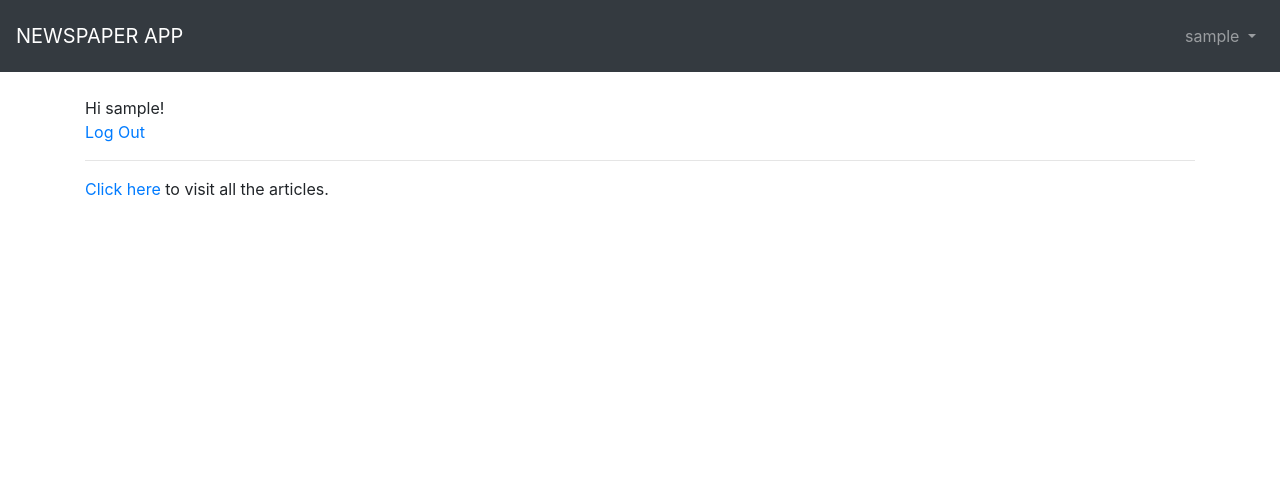
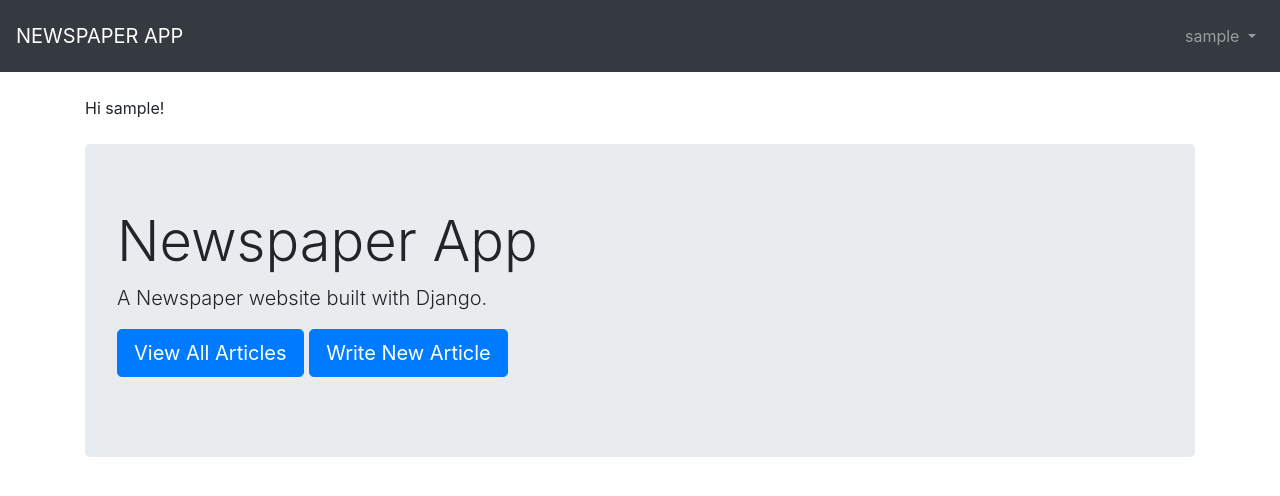
Before and after one commit to patel-himanshu/django-mini-projects, a Django app: page / in a window 1280 px wide. Shown: the top 496 px of the page. Run offline with Django 3.2, Linux system fonts and the light colour scheme; the visitor is signed in with stand-in values (Sample User, id 1).

Commit message:
style: [Newspaper] Update look of home page

```diff
--- a/newspaper/templates/home.html
+++ b/newspaper/templates/home.html
@@ -7,16 +7,29 @@
 {% block content %}
     {% if user.is_authenticated %}
       Hi {{ user.username }}!
-    <p><a href="{% url 'logout' %}">Log Out</a></p>
+    <!-- <p><a href="{% url 'logout' %}">Log Out</a></p> -->
     {% else %}
         <p>You are not logged in</p>
-        <a href="{% url 'login' %}">Log In</a> |
-        <a href="{% url 'signup' %}">Sign Up</a>
+        <!-- <a href="{% url 'login' %}">Log In</a> |
+        <a href="{% url 'signup' %}">Sign Up</a> -->
     {% endif %}
 
-    <hr />
-
-    <p>
-        <a href="{% url 'article_list' %}">Click here</a> to visit all the articles.
-    </p>
+    <div class="jumbotron mt-4">
+        <h1 class="display-4">
+            Newspaper App
+        </h1>
+        <p class="lead">
+            A Newspaper website built with Django.
+        </p>
+        <p class="lead">
+            <a class="btn btn-primary btn-lg" href="{% url 'article_list' %}" role="button">
+                View All Articles
+            </a>
+            {% if user.is_authenticated %}
+                <a class="btn btn-primary btn-lg" href="{% url 'article_new' %}" role="button">
+                    Write New Article
+                </a>
+                {% endif %}
+        </p>
+    </div>
 {% endblock content %}
```
